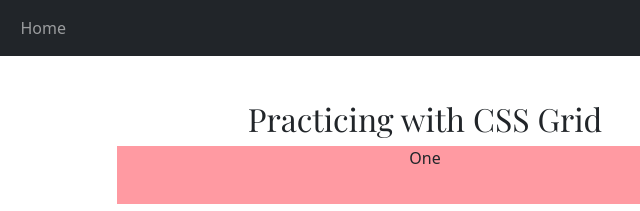
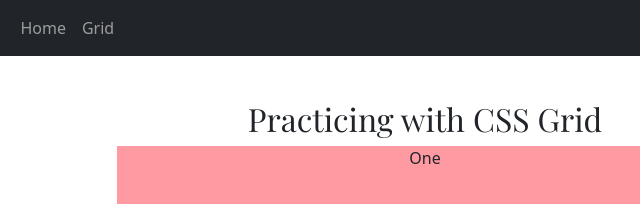
Before and after one commit to Kat-06/Kat-06.github.io, a plain HTML site: page grid.html in a window 1280 px wide. Shown: the top 211 px of the page, 215-855 px from the left. Drawn offline with nearby package versions, Linux system fonts and the light colour scheme.

Commit message:
Update grid.html - Add grid to nav

```diff
--- a/grid.html
+++ b/grid.html
@@ -23,6 +23,9 @@
     <ul class="navbar-nav mr-auto">
       <li class="nav-item active">
         <a class="nav-link" href="index.html">Home</a>
+      </li>
+      <li class="nav-item active">
+        <a class="nav-link" href="grid.html">Grid</a>
       </li>
     </ul>
   </div>
```
